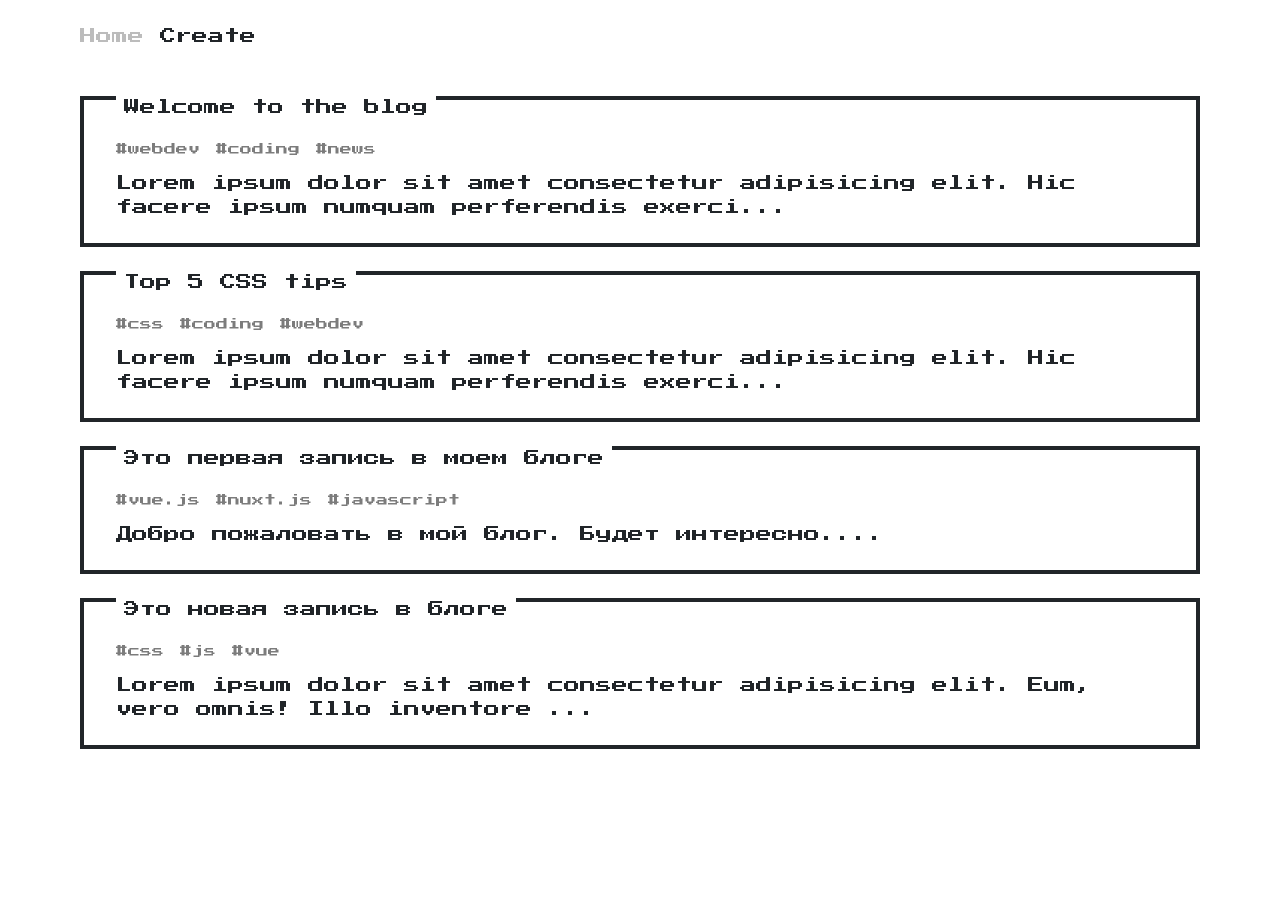
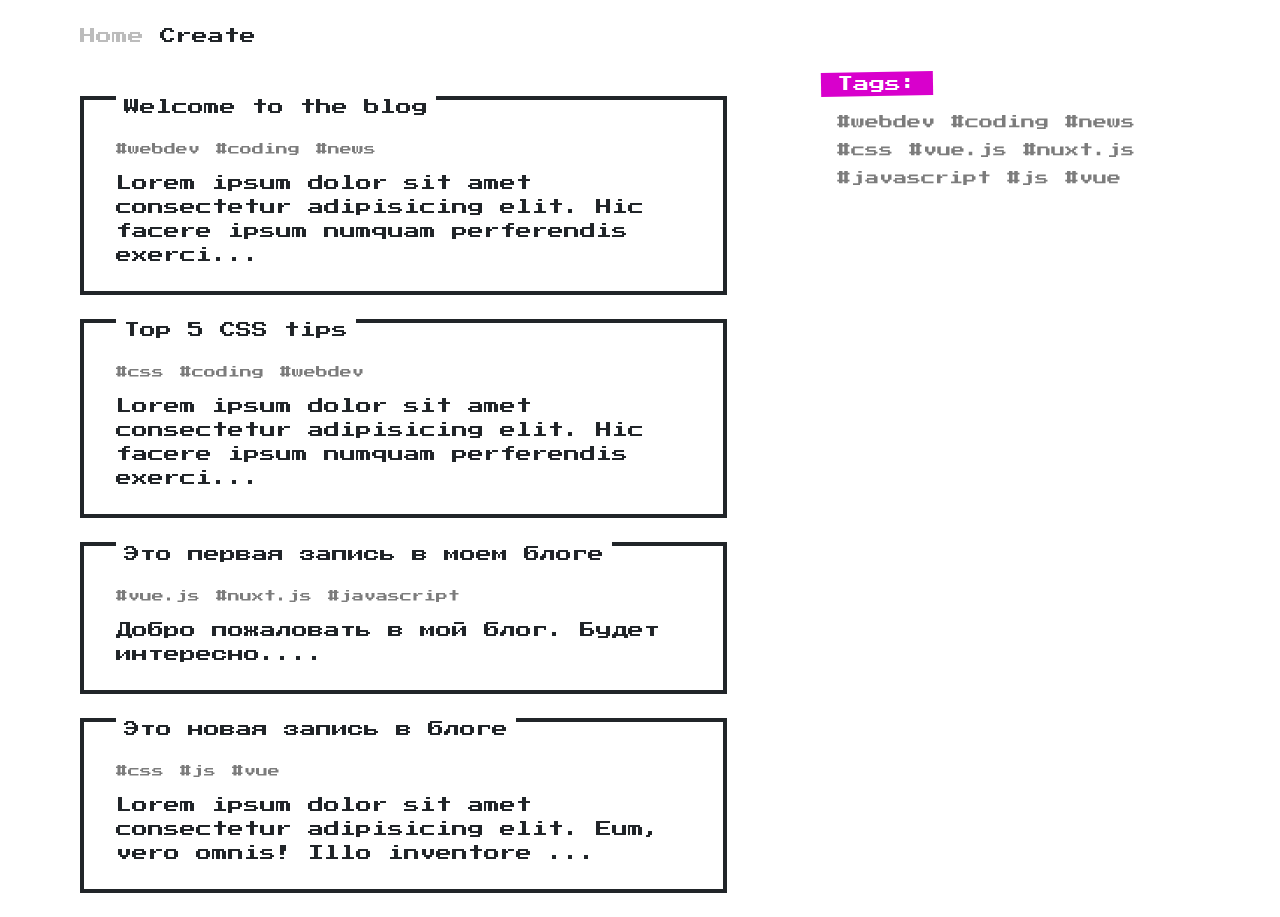
Before and after one commit to alexbulanovgoodmail/vue-3-composition-api-dojo-blog, a Vue app: page / in a window 1280 px wide. Before the commit the page ends 800 px from the top, so only its background shows below. Built offline with nearby package versions, Linux system fonts and the light colour scheme; data requests are answered from the project's data file.

Commit message:
Creating a Tag Cloud

```diff
--- a/src/components/SinglePost.vue
+++ b/src/components/SinglePost.vue
@@ -26,10 +26,7 @@ const snippet = computed(() => {
     <div class="nes-container with-title border-current transition">
       <h2 class="title">{{ post.title }}</h2>
       <div class="-mx-2 my-3">
-        <span
-          v-for="(tag, index) in post.tags"
-          :key="index"
-          class="mx-2 text-xs text-color-00 hover:text-color-17 transition"
+        <span v-for="(tag, index) in post.tags" :key="index" class="mx-2 text-xs text-color-00"
           >#{{ tag }}</span
         >
       </div>
--- /dev/null
+++ b/src/components/TagCloud.vue
@@ -0,0 +1,53 @@
+<script setup>
+import useTags from '../composables/useTags'
+
+const props = defineProps({
+  posts: {
+    type: Array,
+    required: true
+  }
+})
+
+const { tags } = useTags(props.posts)
+</script>
+
+<template>
+  <div class="tag-cloud">
+    <h3 class="mb-4">Tags:</h3>
+    <div class="-mx-2 -my-1 flex flex-wrap items-center">
+      <RouterLink
+        v-for="(tag, index) in tags"
+        :to="{ name: 'TagView', params: { slug: tag } }"
+        class="mx-2 my-1 flex text-sm text-color-00 transition hover:text-color-14 hover:no-underline"
+        active-class="text-color-34 pointer-events-none"
+        >#{{ tag }}</RouterLink
+      >
+    </div>
+  </div>
+</template>
+
+<style lang="scss">
+.tag-cloud {
+  h3 {
+    position: relative;
+    display: inline-block;
+    z-index: 2;
+    color: $color-white;
+  }
+
+  h3::after {
+    content: '';
+    position: absolute;
+    top: 0;
+    left: -16px;
+    box-sizing: content-box;
+    display: block;
+    width: 100%;
+    height: 100%;
+    padding-right: 32px;
+    background-color: $color-14;
+    z-index: -1;
+    transform: rotate(-1deg);
+  }
+}
+</style>
--- /dev/null
+++ b/src/composables/useTags.js
@@ -0,0 +1,14 @@
+import { ref } from 'vue'
+
+export default function (posts) {
+  const tags = ref([])
+  const tagSet = new Set()
+
+  posts.forEach((post) => {
+    post.tags.forEach((tag) => tagSet.add(tag))
+  })
+
+  tags.value = [...tagSet]
+
+  return { tags }
+}
--- a/src/views/HomeView.vue
+++ b/src/views/HomeView.vue
@@ -2,6 +2,7 @@
 import PostList from '@/components/PostList.vue'
 import getPosts from '@/composables/getPosts'
 import Loader from '@/components/Loader.vue'
+import TagCloud from '@/components/TagCloud.vue'
 
 const { posts, error, load } = getPosts()
 
@@ -19,8 +20,16 @@ load()
           <p class="title">Error</p>
           <p>{{ error }}</p>
         </div>
-        <div v-if="posts.length">
-          <PostList :posts="posts" />
+        <div
+          v-if="posts.length"
+          class="grid grid-cols-1 gap-6 lg:grid-cols-12 lg:gap-x-4 lg:gap-y-6"
+        >
+          <div class="col-span-1 lg:col-span-4 lg:col-start-9 lg:row-start-1">
+            <TagCloud :posts="posts" />
+          </div>
+          <div class="col-span-1 lg:col-span-7 lg:col-start-1 lg:row-start-1">
+            <PostList :posts="posts" />
+          </div>
         </div>
       </div>
     </div>
--- a/src/views/TagView.vue
+++ b/src/views/TagView.vue
@@ -4,6 +4,7 @@ import { useRoute } from 'vue-router'
 import PostList from '@/components/PostList.vue'
 import getPosts from '@/composables/getPosts'
 import Loader from '@/components/Loader.vue'
+import TagCloud from '@/components/TagCloud.vue'
 
 const route = useRoute()
 
@@ -31,8 +32,16 @@ const postsWithTag = computed(() =>
           <p class="title">Error</p>
           <p>{{ error }}</p>
         </div>
-        <div v-if="postsWithTag.length">
-          <PostList :posts="postsWithTag" />
+        <div
+          v-if="postsWithTag.length"
+          class="grid grid-cols-1 gap-6 lg:grid-cols-12 lg:gap-x-4 lg:gap-y-6"
+        >
+          <div class="col-span-1 lg:col-span-4 lg:col-start-9 lg:row-start-1">
+            <TagCloud :posts="posts" />
+          </div>
+          <div class="col-span-1 lg:col-span-7 lg:col-start-1 lg:row-start-1">
+            <PostList :posts="postsWithTag" />
+          </div>
         </div>
       </div>
     </div>
```
